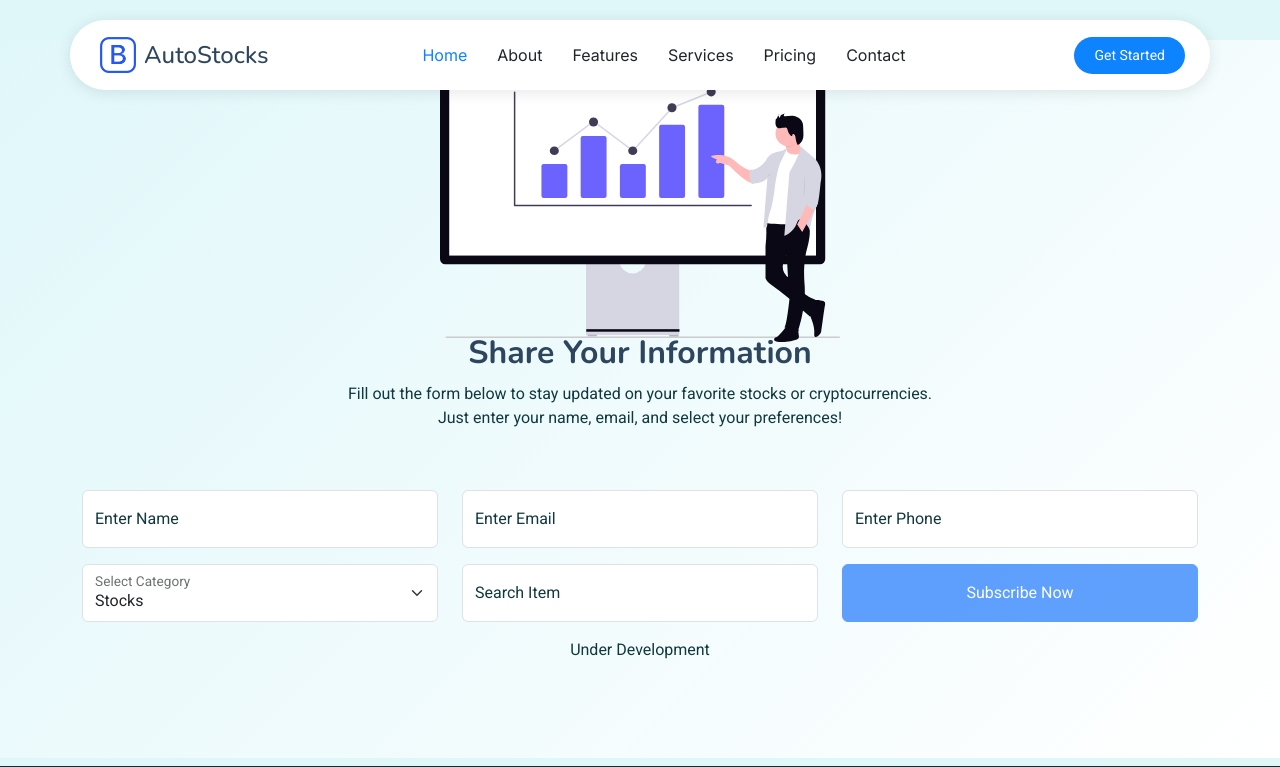
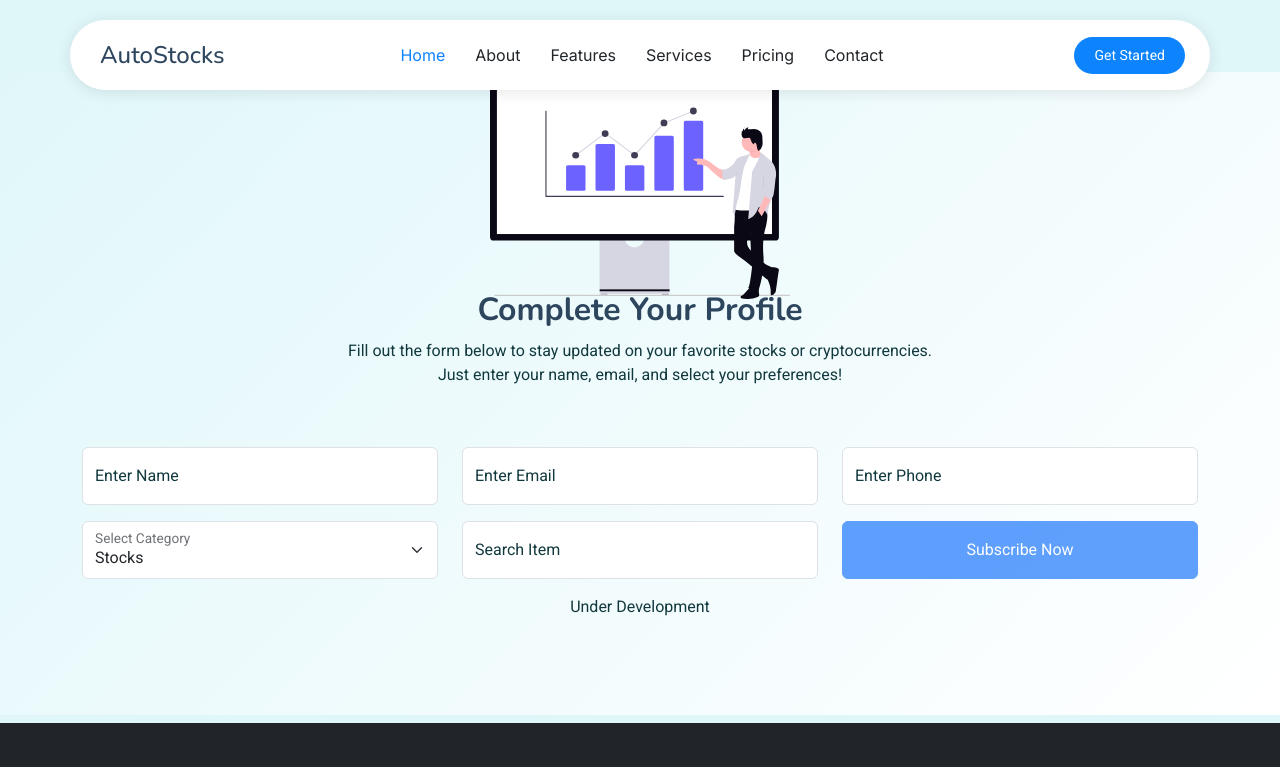
Before and after one commit to singhsourav0/Stocks-Services, a Flask app: page /prorequest in a window 1280 px wide. Shown: the top 767 px of the page. Run offline with Flask 3, Linux system fonts and the light colour scheme; some libraries are stand-ins or nearby versions.

Commit message:
optimize minor

```diff
--- a/templates/index.html
+++ b/templates/index.html
@@ -86,7 +86,7 @@
 
               <div class="hero-buttons">
                 <a href="#pricing" class="btn btn-primary me-0 me-sm-2 mx-1">Get Started</a>
-                <a href="https://www.youtube.com/watch?v=Y7f98aduVJ8" class="btn btn-link mt-2 mt-sm-0 glightbox">
+                <a href="https://www.youtube.com/@autostocks" class="btn btn-link mt-2 mt-sm-0 glightbox">
                   <i class="bi bi-play-circle me-1"></i>
                   Play Video
                 </a>
--- a/templates/prorequest.html
+++ b/templates/prorequest.html
@@ -28,7 +28,7 @@
   <link href="{{ url_for('static', filename='css/main.css') }}" rel="stylesheet">
   <style>
     .my-4 {
-      margin-top: 2.5rem !important;
+      margin-top: 4.5rem !important;
       margin-bottom: -.5rem !important;
     }
     body {
@@ -63,7 +63,7 @@
 
       <a href="{{ url_for('index') }}" class="logo d-flex align-items-center me-auto me-xl-0">
         <!-- Uncomment the line below if you also wish to use an image logo -->
-        <img src="{{ url_for('static', filename='img/logo.png') }}" alt="">
+        <!-- <img src="{{ url_for('static', filename='img/logo.png') }}" alt=""> -->
         <h1 class="sitename">AutoStocks</h1>
       </a>
 
@@ -91,9 +91,9 @@
       <div class="page-title light-background" style="margin-top: 0; padding-top: 0;">
         <div class="container section-title" data-aos="fade-up">
           <div class="svg-container text-center my-4">
-            <img src="{{ url_for('static', filename='undraw_finance_m6vw.svg') }}" alt="Decorative SVG" class="img-fluid" style="max-width: 400px;"></div>
+            <img src="{{ url_for('static', filename='undraw_finance_m6vw.svg') }}" alt="Decorative SVG" class="img-fluid" style="max-width: 300px;"></div>
 
-          <h2>Share Your Information</h2>
+          <h2>Complete Your Profile</h2>
           <p>Fill out the form below to stay updated on your favorite stocks or cryptocurrencies. <br> Just enter your name, email, and select your preferences!</p>
         </div>
 
--- a/templates/request.html
+++ b/templates/request.html
@@ -29,7 +29,7 @@
   <style>
     .my-4 {
       margin-top: 2.7rem !important;
-      margin-bottom: -.5rem !important;
+      margin-bottom: 1 rem !important;
     } </style>
 
 </head>
@@ -41,7 +41,7 @@
 
       <a href="{{ url_for('index') }}" class="logo d-flex align-items-center me-auto me-xl-0">
         <!-- Uncomment the line below if you also wish to use an image logo -->
-        <img src="{{ url_for('static', filename='img/logo.png') }}" alt="">
+        <!-- <img src="{{ url_for('static', filename='img/logo.png') }}" alt=""> -->
         <h1 class="sitename">AutoStocks</h1>
       </a>
 
@@ -71,7 +71,7 @@
           <div class="svg-container text-center my-4">
             <img src="{{ url_for('static', filename='undraw_processing_bto8.svg') }}" alt="Decorative SVG" class="img-fluid" style="max-width: 300px;"></div>
 
-          <h2>Share Your Information</h2>
+          <h2>Complete Your Profile</h2>
           <p>Fill out the form below to stay updated on your favorite stocks or cryptocurrencies. <br> Just enter your name, email, and select your preferences!</p>
         </div>
 
```
